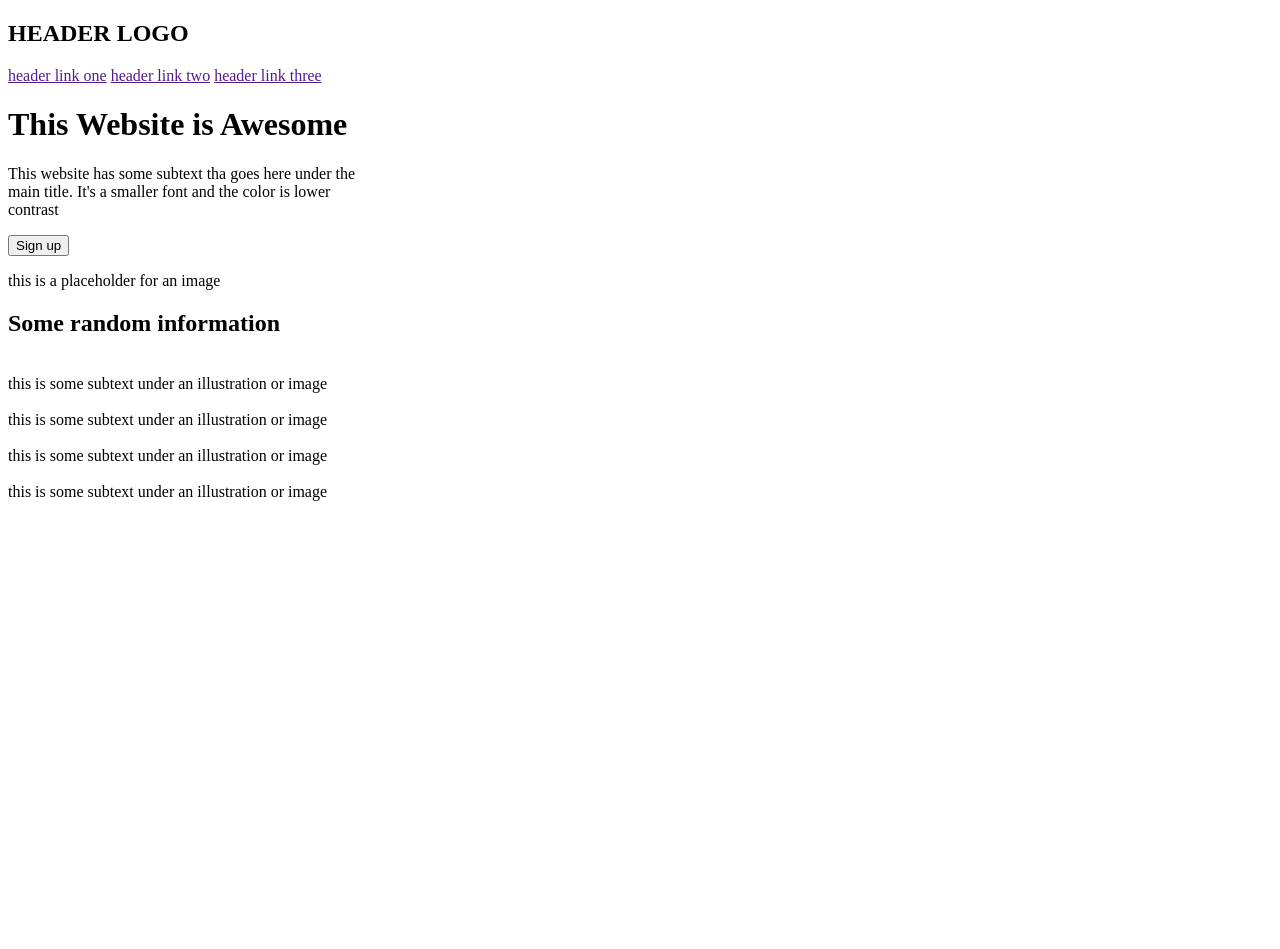
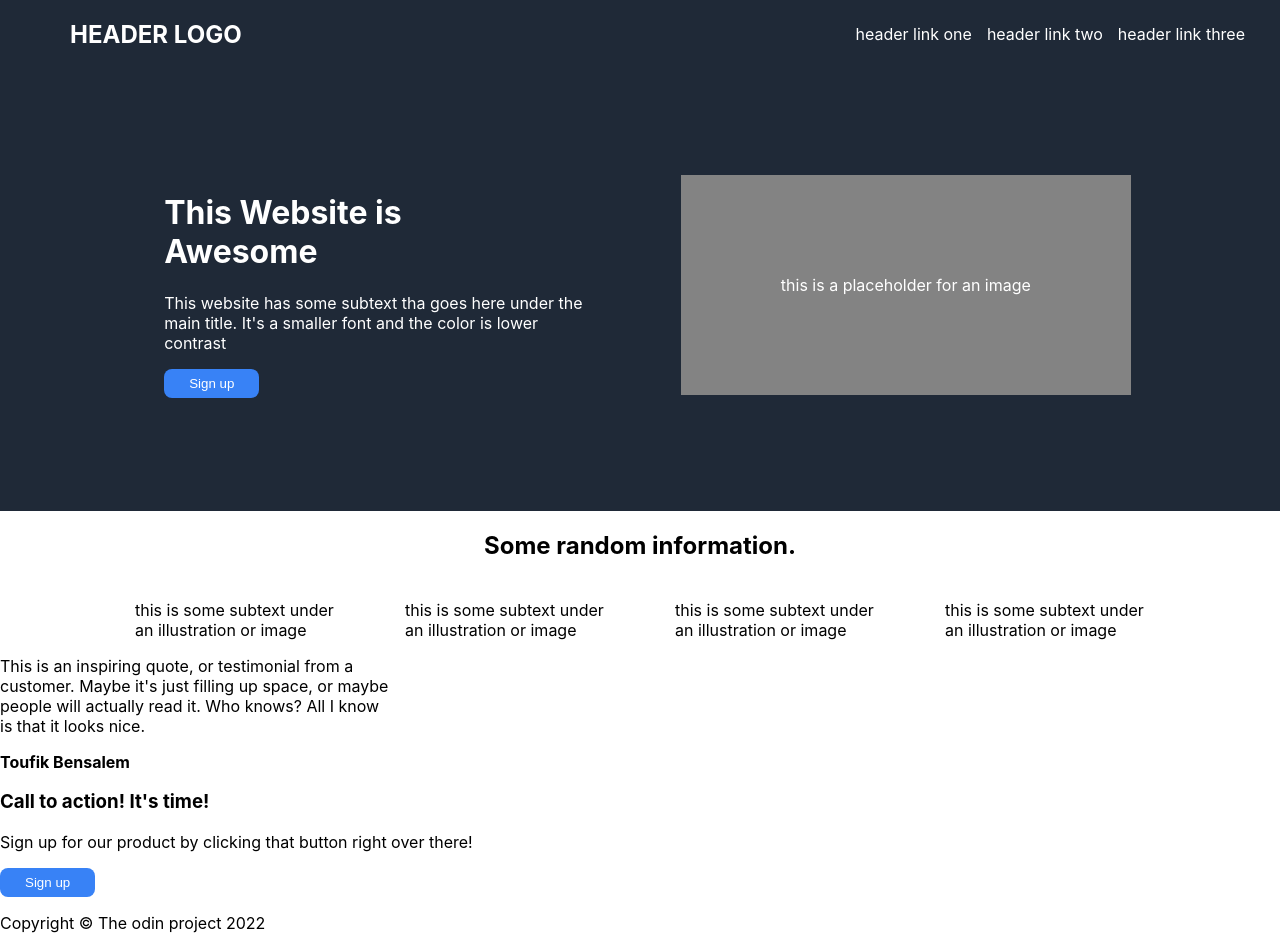
Before and after one commit to toufikbens/Landing-page, a plain HTML site: page index.html in a window 1280 px wide. Before the commit the page ends 800 px from the top, so only its background shows below. Drawn offline with Linux system fonts and the light colour scheme.

Commit message:
Finished index.html file

```diff
--- a/index.html
+++ b/index.html
@@ -5,21 +5,24 @@
     <meta http-equiv="X-UA-Compatible" content="IE=edge" />
     <meta name="viewport" content="width=device-width, initial-scale=1.0" />
     <title>Landing page</title>
+    <link rel="stylesheet" href="style.css" />
   </head>
   <body>
     <div class="part1">
       <div class="header">
-        <div>
-          <h2>HEADER LOGO</h2>
-        </div>
-        <div>
-          <a href="">header link one</a>
-          <a href="">header link two</a>
-          <a href="">header link three</a>
+        <h2 class="logo">HEADER LOGO</h2>
+        <div class="links">
+          <a class="link" href="">header link one</a>
+          <a class="link" href="">header link two</a>
+          <a class="link" href="">header link three</a>
         </div>
       </div>
+      <div class="container1">
         <div>
-        <h1>This Website is Awesome</h1>
+          <h1 class="awesome">
+            This Website is <br />
+            Awesome
+          </h1>
           <p>
             This website has some subtext tha goes here under the <br />
             main title. It's a smaller font and the color is lower <br />
@@ -27,11 +30,13 @@
           </p>
           <button type="button">Sign up</button>
         </div>
-      <div><p>this is a placeholder for an image</p></div>
+        <div><p class="image">this is a placeholder for an image</p></div>
       </div>
+    </div>
+
     <div class="part2">
-      <h2>Some random information</h2>
-      <div class="container1">
+      <h2 class="random">Some random information.</h2>
+      <div class="container2">
         <div class="item">
           <img src="" alt="" />
           <div class="text">
@@ -58,6 +63,22 @@
         </div>
       </div>
     </div>
-    <div class="part3"></div>
+    <div class="part3">
+      <p>
+        This is an inspiring quote, or testimonial from a <br />
+        customer. Maybe it's just filling up space, or maybe <br />
+        people will actually read it. Who knows? All I know <br />
+        is that it looks nice.
+      </p>
+      <p><b>Toufik Bensalem</b></p>
+    </div>
+    <div class="part4">
+      <h3>Call to action! It's time!</h3>
+      <p>Sign up for our product by clicking that button right over there!</p>
+      <button type="button">Sign up</button>
+    </div>
+    <div class="footer">
+      <p>Copyright © The odin project 2022</p>
+    </div>
   </body>
 </html>
--- a/style.css
+++ b/style.css
@@ -1,3 +1,56 @@
+body {
+  margin: 0;
+  font-family: -apple-system, BlinkMacSystemFont, "Segoe UI", Roboto, Oxygen,
+    Ubuntu, Cantarell, "Open Sans", "Helvetica Neue", sans-serif;
+}
+.part1 {
+  background-color: #1f2937;
+  color: white;
+  padding-left: 35px;
+}
 .header {
   display: flex;
+  justify-content: space-between;
+  align-items: center;
+  padding-left: 35px;
+  padding-bottom: 50px;
 }
+.link {
+  text-decoration: none;
+  color: white;
+}
+.links {
+  display: flex;
+  gap: 15px;
+  padding-right: 35px;
+}
+
+.container1 {
+  display: flex;
+  align-items: center;
+  justify-content: space-around;
+  padding: 40px 100px 100px 80px;
+}
+.image {
+  padding: 100px;
+  background-color: rgb(131, 131, 131);
+}
+
+button {
+  color: white;
+  background-color: #3882f6;
+  border: none;
+  border-radius: 8px;
+  padding: 7px 25px;
+}
+.random {
+  text-align: center;
+}
+.container2 {
+  display: flex;
+  gap: 70px;
+  justify-content: center;
+}
+.item {
+  width: 200px;
+}
```
Also changed, not shown: images/pexels-kristina-paukshtite-701816.jpg (added), images/pexels-ylanite-koppens-2343170.jpg (added), 3 other files. Lines whose indentation alone changed are shown as unchanged.
